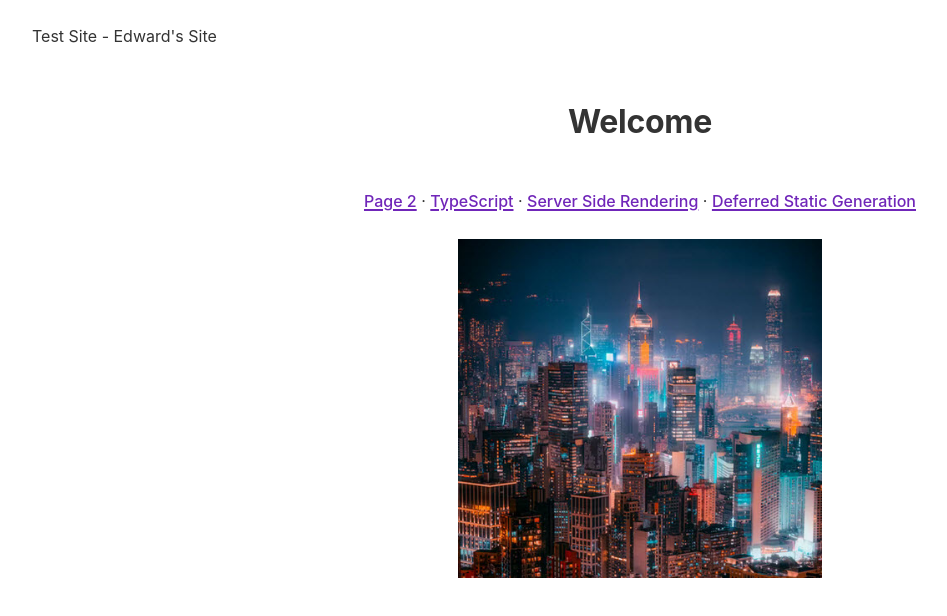
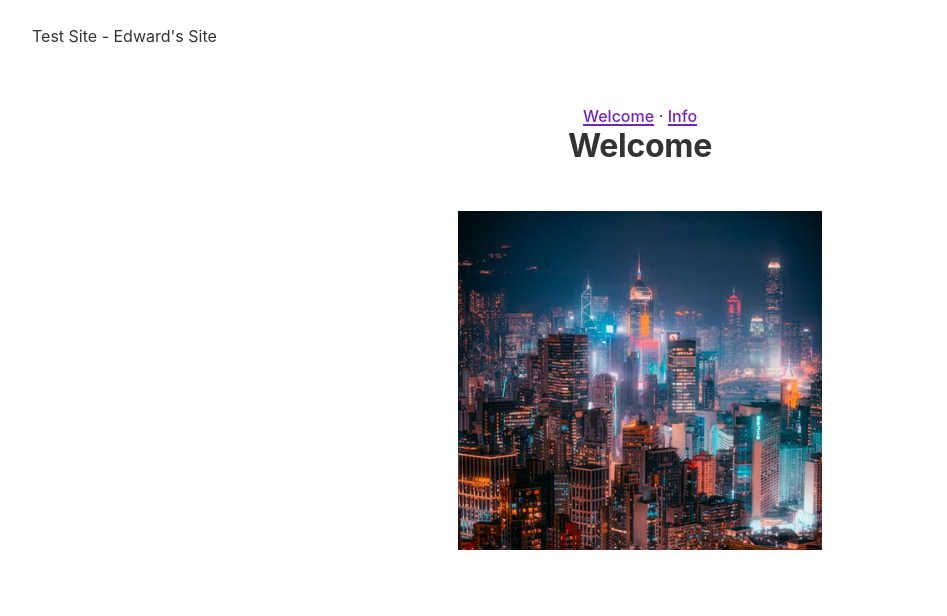
Before and after one commit to edwardtanguay/live-coding-gatsby-simple-site, a Gatsby site: page / in a window 1280 px wide. Shown: the whole page, without its empty margins (0-947 px from the left). Built offline with nearby package versions, Linux system fonts and the light colour scheme; Gatsby itself is replaced by a stand-in of ours.

Commit message:
before nav in layout

```diff
--- a/src/pages/index.js
+++ b/src/pages/index.js
@@ -9,15 +9,19 @@ import * as styles from "../components/index.module.css"
 
 const links = [
   {
-    text: "Page 2",
-    url: "page-2",
+    text: "Welcome",
+    url: "/",
     badge: false,
     description:
-      "A simple example of linking to another page within a Gatsby site",
+      "Welcome page",
   },
-  { text: "TypeScript", url: "using-typescript" },
-  { text: "Server Side Rendering", url: "using-ssr" },
-  { text: "Deferred Static Generation", url: "using-dsg" },
+  {
+    text: "Info",
+    url: "/info",
+    badge: false,
+    description:
+      "This is the info page",
+  },
 ]
 
 const utmParameters = `?utm_source=starter&utm_medium=start-page&utm_campaign=default-starter`
@@ -26,15 +30,15 @@ const IndexPage = () => (
   <Layout>
     <Seo title="Welcome" />
     <div className={styles.textCenter}>
-      <h1>Welcome</h1>
-      <p className={styles.intro}>
+      <nav>
         {links.map((link, i) => (
           <React.Fragment key={link.url}>
             <Link to={link.url}>{link.text}</Link>
             {i !== links.length - 1 && <> · </>}
           </React.Fragment>
         ))}
-      </p>
+        </nav>
+      <h1>Welcome</h1>
       <StaticImage
         src="../images/city.jpg"
         loading="eager"
--- a/src/pages/page-2.js
+++ b/src/pages/info.js
@@ -4,13 +4,13 @@ import { Link } from "gatsby"
 import Layout from "../components/layout"
 import Seo from "../components/seo"
 
-const SecondPage = () => (
+const InfoPage = () => (
   <Layout>
     <Seo title="Page two" />
-    <h1>Hi from the second page</h1>
+    <h1>Hi from the Info page</h1>
     <p>Welcome to page 2</p>
     <Link to="/">Go back to the homepage</Link>
   </Layout>
 )
 
-export default SecondPage
+export default InfoPage
```
